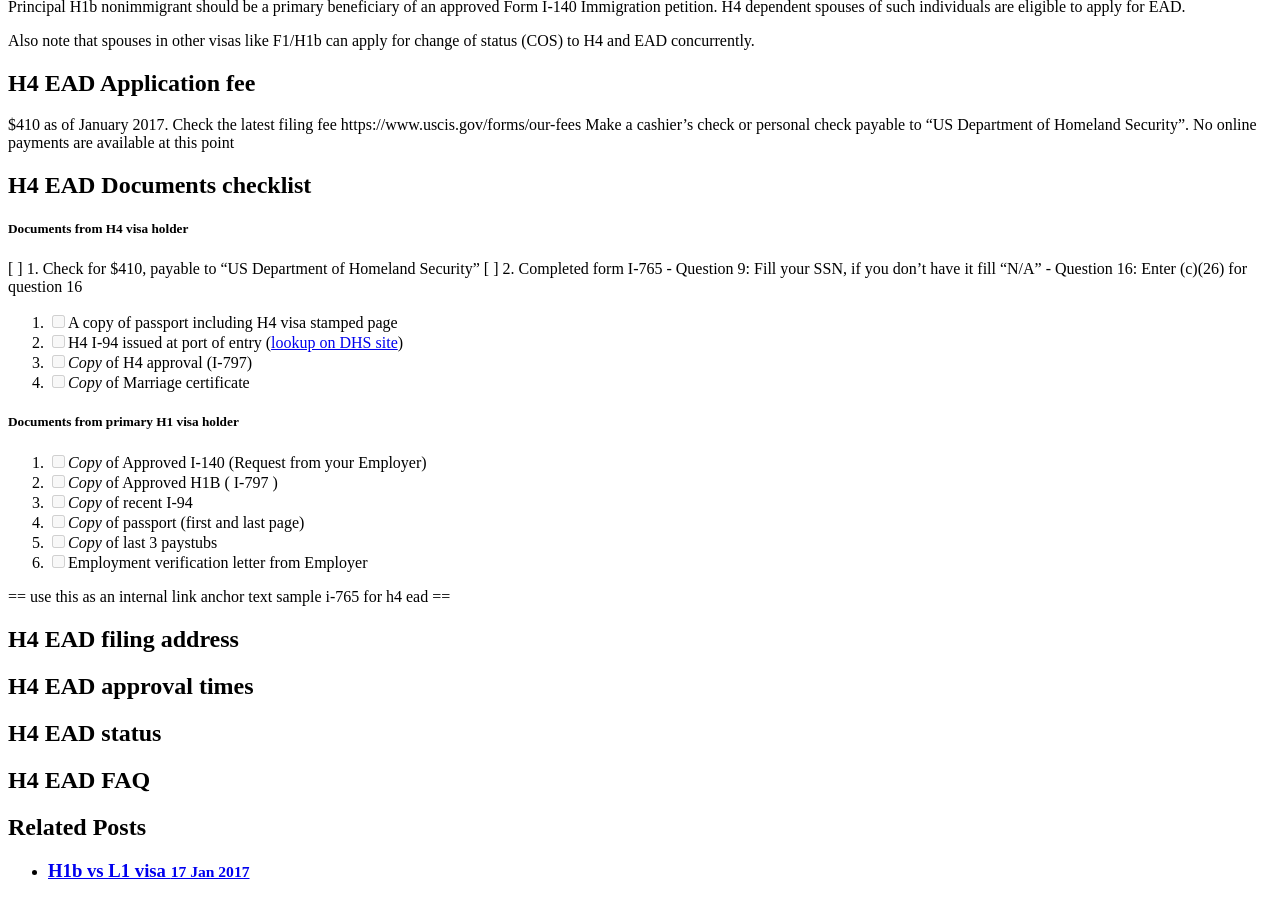
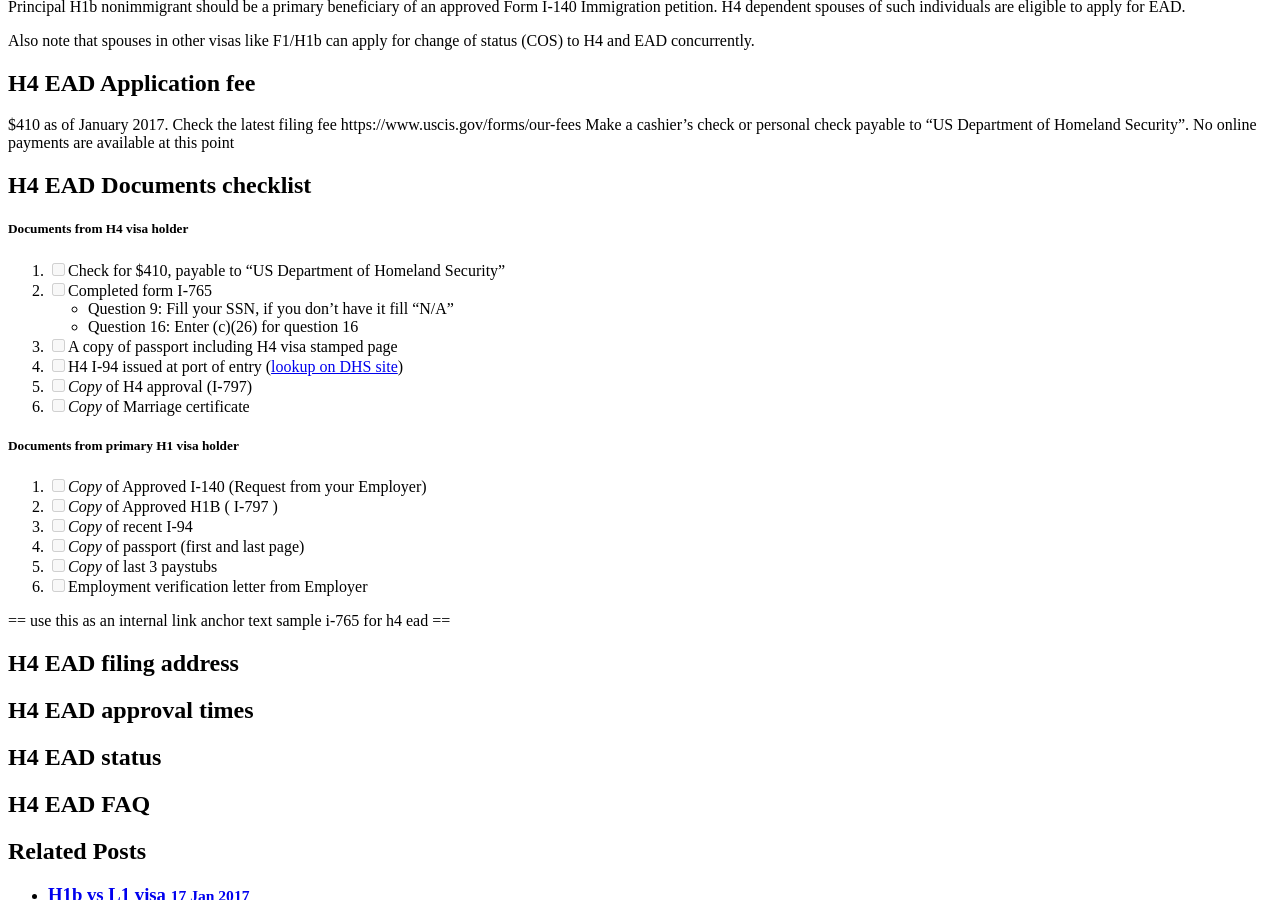
Before and after one commit to gitforwork2/gitforwork.github.io, a Jekyll site: the page built from _posts/2017-01-19-h4-ead-application.md, in a window 1280 px wide and 900 px high, scrolled down 654 px. Built offline with Jekyll 4.4.1, drawn with Linux system fonts in a browser that asks for light colours; nearby versions of some CDN libraries; comment, search, counter and statistics services are not loaded.

Commit message:
Update 2017-01-19-h4-ead-application.md

```diff
--- a/_posts/2017-01-19-h4-ead-application.md
+++ b/_posts/2017-01-19-h4-ead-application.md
@@ -34,8 +34,8 @@ Make a cashier's check or personal check payable to "US Department of Homeland S
 
 ##### Documents from H4 visa holder
 
-[ ] 1. Check for $410, payable to "US Department of Homeland Security"
-[ ] 2. Completed form I-765
+1.  [ ] Check for $410, payable to "US Department of Homeland Security"
+2.  [ ] Completed form I-765
        - Question 9:  Fill your SSN, if you don't have it fill "N/A"
        - Question 16: Enter (c)(26) for question 16
 3.  [ ] A copy of passport including H4 visa stamped page
```
